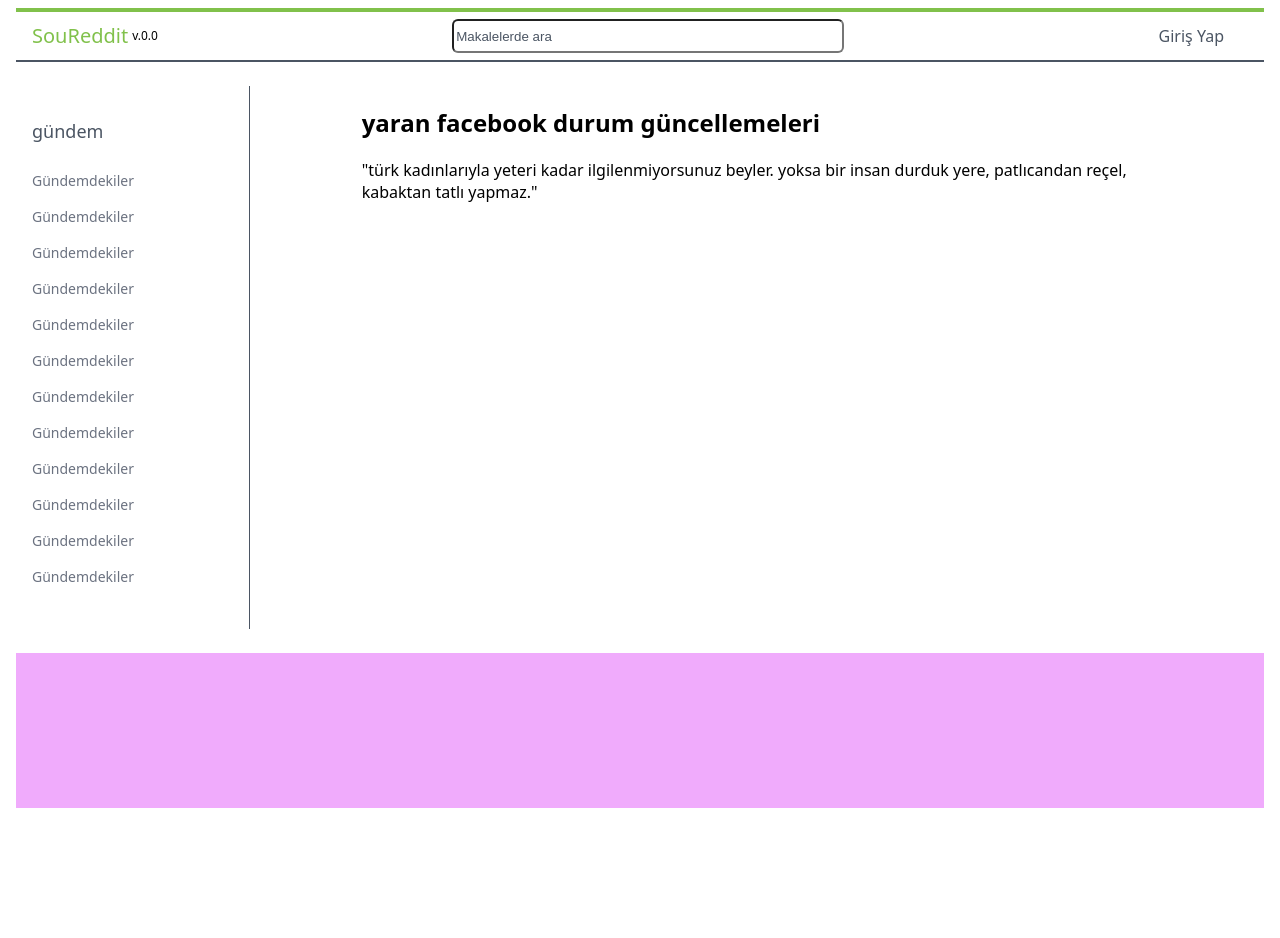
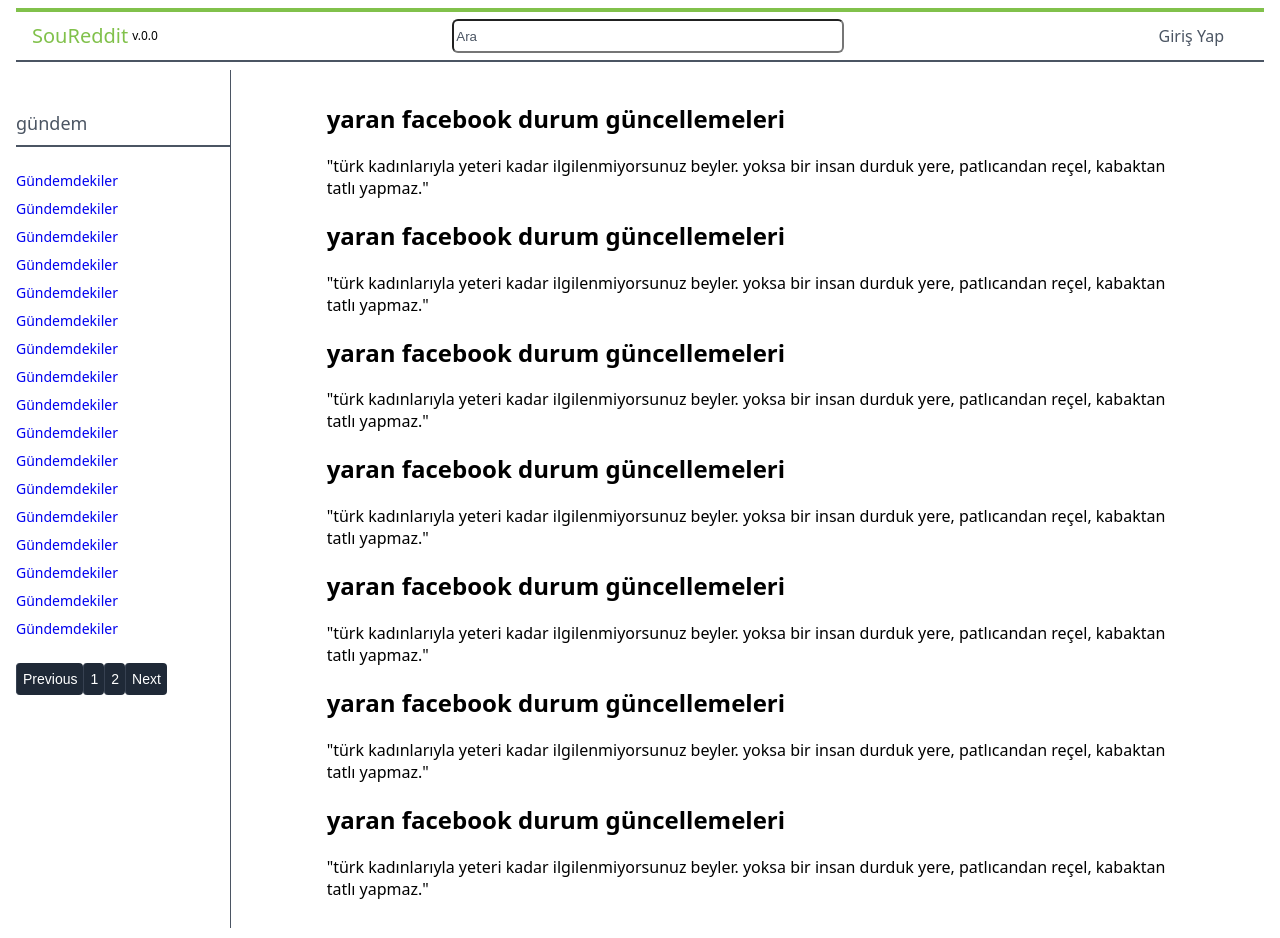
Before and after one commit to HamdiSumer/soureddit, a React (Create React App) app in the folder soureddit/frontend/: page / in a window 1280 px wide. Shown: the top 938 px of the page. Before the commit the page ends 816 px from the top, so only its background shows below. Built offline with nearby package versions, Linux system fonts and the light colour scheme.

Commit message:
pagination for titles

```diff
--- a/soureddit/frontend/src/components/Base/base.css
+++ b/soureddit/frontend/src/components/Base/base.css
@@ -13,22 +13,16 @@
   @apply bg-gray-600 font-sans
 }
 .main-template{
-  @apply bg-white font-sans flex-auto py-6 flex
+  @apply bg-white font-sans flex-auto py-2 flex
 }
 .main-gundem{
-  @apply text-base font-medium text-gray-600 text-lg
-}
-.main-gundem-topics-ul{
-  @apply text-base font-normal text-gray-600 text-lg list-none flex-auto px-0
-}
-.main-gundem-topics-li{
-  @apply  py-2 no-underline text-sm hover:bg-slate-100
+  @apply text-base font-medium text-gray-600 text-lg border-b-2 border-solid border-t-0 border-l-0 border-r-0 py-2
 }
 .main-aside-template{
-  @apply border-r p-3 border-gray-600 w-60 border-solid border-b-0 border-l-0 border-t-0 p-4 flex-wrap
+  @apply border-r border-gray-600 w-60 border-solid border-b-0 border-l-0 border-t-0 p-4 flex-wrap px-0
 }
 .main-content-template{
-  @apply items-center justify-between mx-28 max-w-screen-lg
+  @apply items-center justify-between mx-24 max-w-screen-lg my-3
 }
 .header-logo-template{
   @apply px-2 text-xl font-medium inline-flex items-center no-underline text-eksi-yesili
@@ -46,7 +40,6 @@
 
 
 /*  props  */
-
 .better-links{
   @apply no-underline text-gray-500
 }
--- a/soureddit/frontend/src/components/Base/base.js
+++ b/soureddit/frontend/src/components/Base/base.js
@@ -1,5 +1,6 @@
 import React from 'react';
 import './Base.css'; // Import the base.css file
+import TitlesList from '../Pagination/Pagination';
 
 const BaseTemplate = () => {
   return (
@@ -11,29 +12,28 @@ const BaseTemplate = () => {
         <span className='header-logo-version-template' >  v.0.0</span>
       </a>
       <form action="" >
-        <input type='text' placeholder='Makalelerde ara' className='header-search-template'></input>
+        <input type='text' placeholder='Ara' className='header-search-template'></input>
       </form>
       <a className="header-login-template" href='#'>Giriş Yap</a>
     </div>
     <main className='main-template'>
     <aside className='main-aside-template'>
       <h2 className='main-gundem'>gündem</h2>
-      <ul className='main-gundem-topics-ul'>
-        <li className='main-gundem-topics-li'><a className='better-links' href='#'>Gündemdekiler</a></li>
-        <li className='main-gundem-topics-li'><a className='better-links' href='#'>Gündemdekiler</a></li>
-        <li className='main-gundem-topics-li'><a className='better-links' href='#'>Gündemdekiler</a></li>
-        <li className='main-gundem-topics-li'><a className='better-links' href='#'>Gündemdekiler</a></li>
-        <li className='main-gundem-topics-li'><a className='better-links' href='#'>Gündemdekiler</a></li>
-        <li className='main-gundem-topics-li'><a className='better-links' href='#'>Gündemdekiler</a></li>
-        <li className='main-gundem-topics-li'><a className='better-links' href='#'>Gündemdekiler</a></li>
-        <li className='main-gundem-topics-li'><a className='better-links' href='#'>Gündemdekiler</a></li>
-        <li className='main-gundem-topics-li'><a className='better-links' href='#'>Gündemdekiler</a></li>
-        <li className='main-gundem-topics-li'><a className='better-links' href='#'>Gündemdekiler</a></li>
-        <li className='main-gundem-topics-li'><a className='better-links' href='#'>Gündemdekiler</a></li>
-        <li className='main-gundem-topics-li'><a className='better-links' href='#'>Gündemdekiler</a></li>
-      </ul>
+        <TitlesList></TitlesList>
     </aside>
     <div className='main-content-template'>
+      <h2>yaran facebook durum güncellemeleri</h2>
+      <p className=''>"türk kadınlarıyla yeteri kadar ilgilenmiyorsunuz beyler. yoksa bir insan durduk yere, patlıcandan reçel, kabaktan tatlı yapmaz."</p>
+      <h2>yaran facebook durum güncellemeleri</h2>
+      <p className=''>"türk kadınlarıyla yeteri kadar ilgilenmiyorsunuz beyler. yoksa bir insan durduk yere, patlıcandan reçel, kabaktan tatlı yapmaz."</p>
+      <h2>yaran facebook durum güncellemeleri</h2>
+      <p className=''>"türk kadınlarıyla yeteri kadar ilgilenmiyorsunuz beyler. yoksa bir insan durduk yere, patlıcandan reçel, kabaktan tatlı yapmaz."</p>
+      <h2>yaran facebook durum güncellemeleri</h2>
+      <p className=''>"türk kadınlarıyla yeteri kadar ilgilenmiyorsunuz beyler. yoksa bir insan durduk yere, patlıcandan reçel, kabaktan tatlı yapmaz."</p>
+      <h2>yaran facebook durum güncellemeleri</h2>
+      <p className=''>"türk kadınlarıyla yeteri kadar ilgilenmiyorsunuz beyler. yoksa bir insan durduk yere, patlıcandan reçel, kabaktan tatlı yapmaz."</p>
+      <h2>yaran facebook durum güncellemeleri</h2>
+      <p className=''>"türk kadınlarıyla yeteri kadar ilgilenmiyorsunuz beyler. yoksa bir insan durduk yere, patlıcandan reçel, kabaktan tatlı yapmaz."</p>
       <h2>yaran facebook durum güncellemeleri</h2>
       <p className=''>"türk kadınlarıyla yeteri kadar ilgilenmiyorsunuz beyler. yoksa bir insan durduk yere, patlıcandan reçel, kabaktan tatlı yapmaz."</p>
     </div>
--- /dev/null
+++ b/soureddit/frontend/src/components/Pagination/Pagination.css
@@ -0,0 +1,26 @@
+/* styles.css */
+.better-links-li {
+    @apply py-2 no-underline text-sm hover:bg-slate-100 list-none focus:text-eksi-yesili
+  }
+  .better-links-ul {
+    @apply text-base font-normal text-gray-600 text-lg list-none flex-auto px-0 overflow-y-auto h-custom_for_scrollbar
+  }
+
+.pagination-buttons{
+    @apply items-center justify-center h-8 text-sm font-light text-white rounded-l
+    bg-gray-800 border-0 border-l border-gray-700 rounded-r hover:bg-gray-900 dark:bg-gray-400
+    dark:border-gray-700 dark:text-gray-600 dark:hover:bg-eksi-yesili dark:hover:text-white
+}
+
+body::-webkit-scrollbar {
+    width: 12px;               /* width of the entire scrollbar */
+}
+
+body::-webkit-scrollbar-track {
+    background: gray        /* color of the tracking area */
+}
+
+body::-webkit-scrollbar-thumb {
+    background-color:rgb(129 193 75);    /* color of the scroll thumb */
+    border-radius: 12px;       /* roundness of the scroll thumb */  /* creates padding around scroll thumb */
+}
--- /dev/null
+++ b/soureddit/frontend/src/components/Pagination/Pagination.js
@@ -0,0 +1,117 @@
+import React, { useState } from 'react';
+import './Pagination.css'
+
+const TitlesList = () => {
+  // Assuming you have an array of titles as follows:
+  const allTitles = [
+    "Gündemdekiler",
+    "Gündemdekiler",
+    "Gündemdekiler",
+    "Gündemdekiler",
+    "Gündemdekiler",
+    "Gündemdekiler",
+    "Gündemdekiler",
+    "Gündemdekiler",
+    "Gündemdekiler",
+    "Gündemdekiler",
+    "Gündemdekiler",
+    "Gündemdekiler",
+    "Gündemdekiler",
+    "Gündemdekiler",
+    "Gündemdekiler",
+    "Gündemdekiler",
+    "Gündemdekiler",
+    "Gündemdekiler",
+    "Gündemdekiler",
+    "Gündemdekiler",
+    "Gündemdekiler",
+    "Gündemdekiler",
+    "Gündemdekiler",
+    "Gündemdekiler",
+    "Gündemdekiler",
+    "Gündemdekiler",
+    "Gündemdekiler",
+    "Gündemdekiler",
+    "Gündemdekiler",
+    "Gündemdekiler",
+    "Gündemdekiler",
+    "Gündemdekiler",
+    "Gündemdekiler",
+    "Gündemdekiler",
+    "Gündemdekiler",
+    "Gündemdekiler",
+    "Gündemdekiler",
+    "Gündemdekiler",
+    "Gündemdekiler",
+    "Gündemdekiler",
+    "Gündemdekiler",
+    "Gündemdekiler",
+    "Gündemdekiler",
+    "Gündemdekiler",
+    "Gündemdekiler",
+    "Gündemdekiler",
+    "Gündemdekiler",
+    "Gündemdekiler",
+    "Gündemdekiler",
+    "Gündemdekiler",
+    "Gündemdekiler",
+    "Gündemdekiler",
+    "Gündemdekiler",
+    "Gündemdekiler",
+    "Gündemdekiler",
+    "Gündemdekiler",
+    "Gündemdekiler",
+    "Gündemdekiler",
+    "Gündemdekiler",
+  ];
+
+  const titlesPerPage = 50; // Number of titles to display per page
+
+  const [currentPage, setCurrentPage] = useState(1);
+
+  // Calculate the indexes of titles to be displayed on the current page
+  const startIndex = (currentPage - 1) * titlesPerPage;
+  const endIndex = startIndex + titlesPerPage;
+  const currentTitles = allTitles.slice(startIndex, endIndex);
+
+  // Handle pagination button clicks
+  const handlePageChange = (pageNumber) => {
+    setCurrentPage(pageNumber);
+  };
+
+  // Generate pagination buttons
+  const paginationButtons = [];
+  const totalPages = Math.ceil(allTitles.length / titlesPerPage);
+  for (let i = 1; i <= totalPages; i++) {
+    paginationButtons.push(
+      <button className='pagination-buttons' key={i} onClick={() => handlePageChange(i)}>
+        {i}
+      </button>
+    );
+  }
+
+  return (
+    <div>
+      <ul className='better-links-ul'>
+        {currentTitles.map((title, index) => (
+          <li key={index}>
+            <a className='better-links-li' href='#'>
+              {title}
+            </a>
+          </li>
+        ))}
+      </ul>
+      <div>
+        <button className='pagination-buttons' onClick={() => handlePageChange(currentPage - 1)} disabled={currentPage === 1}>
+          Previous
+        </button>
+        {paginationButtons}
+        <button className='pagination-buttons' onClick={() => handlePageChange(currentPage + 1)} disabled={currentPage === totalPages}>
+          Next
+        </button>
+      </div>
+    </div>
+  );
+};
+
+export default TitlesList;
--- /dev/null
+++ b/soureddit/frontend/src/tailwind.css
@@ -0,0 +1,3 @@
+@tailwind base;
+@tailwind components;
+@tailwind utilities;
--- a/soureddit/frontend/tailwind.config.js
+++ b/soureddit/frontend/tailwind.config.js
@@ -9,6 +9,9 @@ module.exports = {
         'regal-blue': '#243c5a',
         'eksi-yesili':'#81c14b',
       },
+      height: {
+        custom_for_scrollbar:'480px'
+      },
     },
   plugins: [],
   }
```
